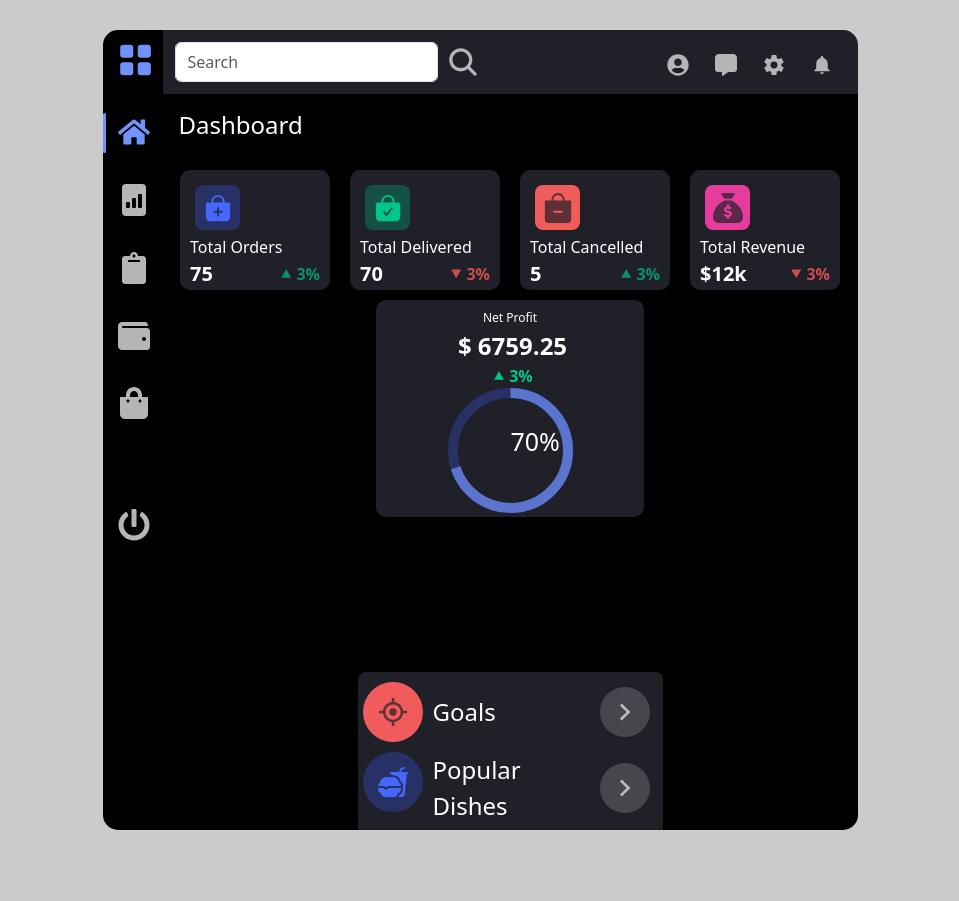
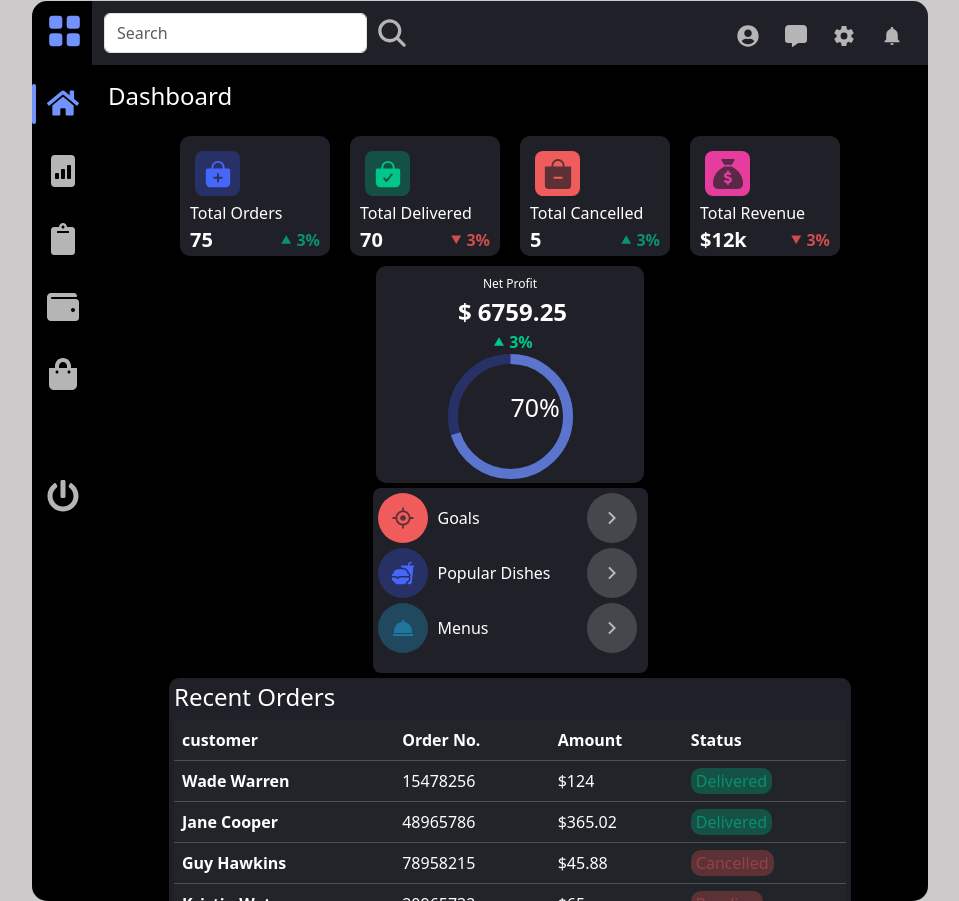
Before and after one commit to sanyam150/dashboard, a React (Create React App) app: page / in a window 1280 px wide. Shown: the whole page, without its empty margins (160-1119 px from the left). Before the commit the page ends 830 px from the top, so only its background shows below. Built offline with nearby package versions, Linux system fonts and the light colour scheme.

Commit message:
Update Code

```diff
--- a/src/App.js
+++ b/src/App.js
@@ -5,6 +5,7 @@ import Header from './Components/Header';
 import OrderInformation from './Components/OrderInformation';
 import { orderInformationMockData } from './mockData/mockData';
 import OrderActivities from './Components/OrderActivities';
+import CustomerReview from './Components/CustomerReview';
 
 function App() {
   return (
@@ -18,6 +19,10 @@ function App() {
           profits={orderInformationMockData.NetProfit}
         />
         <OrderActivities />
+        <CustomerReview
+          recentOrders={orderInformationMockData.recentOrders}
+          customerFeedBack={orderInformationMockData.customerFeedBack}
+        />
       </div>
     </div>
   );
--- /dev/null
+++ b/src/Components/CustomerReview.js
@@ -0,0 +1,82 @@
+import React from 'react';
+import './css/CustomerReview.css';
+import StarRating from './StarRating';
+
+const CustomerReview = ({ recentOrders, customerFeedBack }) => {
+  return (
+    <div className='CustomerReview_wrapper'>
+      <div className='CustomerReview_wrapper_1'>
+        <h4>Recent Orders</h4>
+        <table className='table table-dark'>
+          <thead>
+            <tr>
+              <th scope='col'>customer</th>
+              <th scope='col'>Order No.</th>
+              <th scope='col'>Amount</th>
+              <th scope='col'>Status</th>
+            </tr>
+          </thead>
+          <tbody>
+            {recentOrders.map((data) => (
+              <tr>
+                <th scope='row'>{data.name}</th>
+                <td>{data.orderNo}</td>
+                <td>{data.amount}</td>
+                <td>
+                  {data.status === 'Delivered' ? (
+                    <span
+                      style={{
+                        padding: '2px 5px',
+                        color: '#09916b',
+                        backgroundColor: '#155144',
+                        borderRadius: '10px',
+                      }}
+                    >
+                      {data.status}
+                    </span>
+                  ) : (
+                    <span
+                      style={{
+                        padding: '2px 5px',
+                        color: '#954246',
+                        backgroundColor: '#5c3236',
+                        borderRadius: '10px',
+                      }}
+                    >
+                      {data.status}
+                    </span>
+                  )}
+                </td>
+              </tr>
+            ))}
+          </tbody>
+        </table>
+      </div>
+      <div className='CustomerReview_wrapper_2'>
+        <h4>Customer's Feedback</h4>
+        {customerFeedBack.map((data) => (
+          <div className='customerFeedBack_wrapper'>
+            <div>
+              <span
+                style={{
+                  fontSize: '1.5rem',
+                  margin: '10px',
+                }}
+              >
+                {data.icon}
+              </span>
+              <span>{data.name}</span>
+            </div>
+            <div style={{ margin: '0px 10px' }}>
+              <StarRating rating={data.rating} />
+            </div>
+            <div style={{ margin: '0px 10px' }}>{data.review}</div>
+            <hr style={{ margin: '2px' }}></hr>
+          </div>
+        ))}
+      </div>
+    </div>
+  );
+};
+
+export default CustomerReview;
--- a/src/Components/OrderActivities.js
+++ b/src/Components/OrderActivities.js
@@ -14,9 +14,9 @@ const OrderActivities = () => {
             <div
               style={{
                 display: 'flex',
-                fontSize: '2rem',
-                width: '60px',
-                height: '60px',
+                fontSize: '1.5rem',
+                width: '50px',
+                height: '50px',
                 justifyContent: 'center',
                 alignItems: 'center',
                 backgroundColor: `${data.background_color}`,
@@ -28,7 +28,6 @@ const OrderActivities = () => {
             </div>
             <div
               style={{
-                fontSize: '1.5rem',
                 display: 'flex',
                 alignItems: 'center',
                 paddingLeft: '10px',
@@ -39,7 +38,7 @@ const OrderActivities = () => {
             </div>
             <div
               style={{
-                fontSize: '2rem',
+                fontSize: '1.5rem',
                 display: 'flex',
                 alignItems: 'center',
               }}
--- /dev/null
+++ b/src/Components/StarRating.js
@@ -0,0 +1,26 @@
+import React, { useState, useEffect } from 'react';
+import { IoIosStar } from 'react-icons/io';
+
+const StarRating = ({ rating }) => {
+  const maxRating = 5;
+  const [currentRating, setCurrentRating] = useState(rating);
+
+  useEffect(() => {
+    setCurrentRating(rating);
+  }, [rating]);
+
+  return (
+    <div>
+      {Array.from({ length: maxRating }, (_, index) => (
+        <IoIosStar
+          key={index}
+          style={{
+            color: index < currentRating ? '#f8dc2f' : '#d8d8d7',
+          }}
+        />
+      ))}
+    </div>
+  );
+};
+
+export default StarRating;
--- /dev/null
+++ b/src/Components/css/CustomerReview.css
@@ -0,0 +1,35 @@
+.CustomerReview_wrapper {
+  color: white;
+  display: flex;
+  flex-wrap: wrap;
+  justify-content: space-around;
+}
+
+.CustomerReview_wrapper_1 {
+  width: 682px;
+  background-color: #202028;
+  border-radius: 10px;
+  padding: 5px;
+  margin: 5px 0px;
+  max-height: 300px;
+}
+
+.CustomerReview_wrapper_2 {
+  width: 30%;
+  background-color: #202028;
+  border-radius: 8px;
+  margin: 5px 0px;
+  padding: 5px;
+  max-height: 300px;
+  overflow: auto;
+}
+
+/* Media Query */
+
+@media only screen and (max-width: 1500px) {
+  .CustomerReview_wrapper_2 {
+    width: 682px;
+    margin-top: 10px;
+    padding: 15px;
+  }
+}
--- a/src/Components/css/OrderInformation.css
+++ b/src/Components/css/OrderInformation.css
@@ -1,7 +1,6 @@
 .order_information_wrapper {
   padding: 5px;
   color: white;
-  margin-top: 5px;
   display: flex;
   justify-content: space-around;
 }
@@ -47,7 +46,7 @@
 
 /* Media Query */
 
-@media only screen and (max-width: 1860px) {
+@media only screen and (max-width: 1500px) {
   .order_information_wrapper {
     flex-wrap: wrap;
   }
--- a/src/Components/css/orderActivities.css
+++ b/src/Components/css/orderActivities.css
@@ -6,20 +6,19 @@
 
 .order_activities_wrapper_1 {
   width: 682px;
-  height: 150px;
 }
 
 .order_activities_wrapper_2 {
-  height: 240px;
+  height: 185px;
   width: 30%;
-  min-width: 305px;
+  min-width: 275px;
   border-radius: 8px;
   background-color: #202028;
 }
 
 .order_activities_data {
   display: flex;
-  margin: 10px 5px;
+  margin: 5px 5px;
 }
 
 /* Media Query */
--- a/src/css/App.css
+++ b/src/css/App.css
@@ -4,16 +4,17 @@ body {
 
 .dashboard_container {
   position: relative;
-  width: 55%;
-  min-height: 800px;
-  max-height: 830px;
-  margin: 30px auto auto auto;
+  width: 70%;
+  min-height: 770px;
+  max-height: 900px;
+  margin: 1px auto auto auto;
   border-radius: 15px;
   display: flex;
   min-width: 755px;
   background-color: black;
   overflow-y: auto;
   overflow-x: hidden;
+  max-width: 1060px;
 }
 
 .orderActivities_info_wrapper {
--- a/src/mockData/mockData.js
+++ b/src/mockData/mockData.js
@@ -4,6 +4,7 @@ import { FaSackDollar } from 'react-icons/fa6';
 import { AiOutlineAim } from 'react-icons/ai';
 import { IoFastFood } from 'react-icons/io5';
 import { BiSolidDish } from 'react-icons/bi';
+import { FaUserCircle } from 'react-icons/fa';
 
 export const orderInformationMockData = {
   orderInformation: [
@@ -65,4 +66,56 @@ export const orderInformationMockData = {
       background_color: '#20485f',
     },
   ],
+  recentOrders: [
+    {
+      name: 'Wade Warren',
+      orderNo: '15478256',
+      amount: '$124',
+      status: 'Delivered',
+    },
+    {
+      name: 'Jane Cooper',
+      orderNo: '48965786',
+      amount: '$365.02',
+      status: 'Delivered',
+    },
+    {
+      name: 'Guy Hawkins',
+      orderNo: '78958215',
+      amount: '$45.88',
+      status: 'Cancelled',
+    },
+    {
+      name: 'Kristin Watson',
+      orderNo: '20965732',
+      amount: '$65',
+      status: 'Pending',
+    },
+    {
+      name: 'Cody Fisher',
+      orderNo: '95715620',
+      amount: '$545',
+      status: 'Delivered',
+    },
+  ],
+  customerFeedBack: [
+    {
+      name: 'Jenny Wilson',
+      rating: '4',
+      review: 'The food was excellent and so was the service',
+      icon: <FaUserCircle />,
+    },
+    {
+      name: 'Dianne Russell',
+      rating: '5',
+      review: 'We enjoyed the food. Perfect service',
+      icon: <FaUserCircle />,
+    },
+    {
+      name: 'Devon Lane',
+      rating: '4',
+      review: 'Perfect service',
+      icon: <FaUserCircle />,
+    },
+  ],
 };
```
